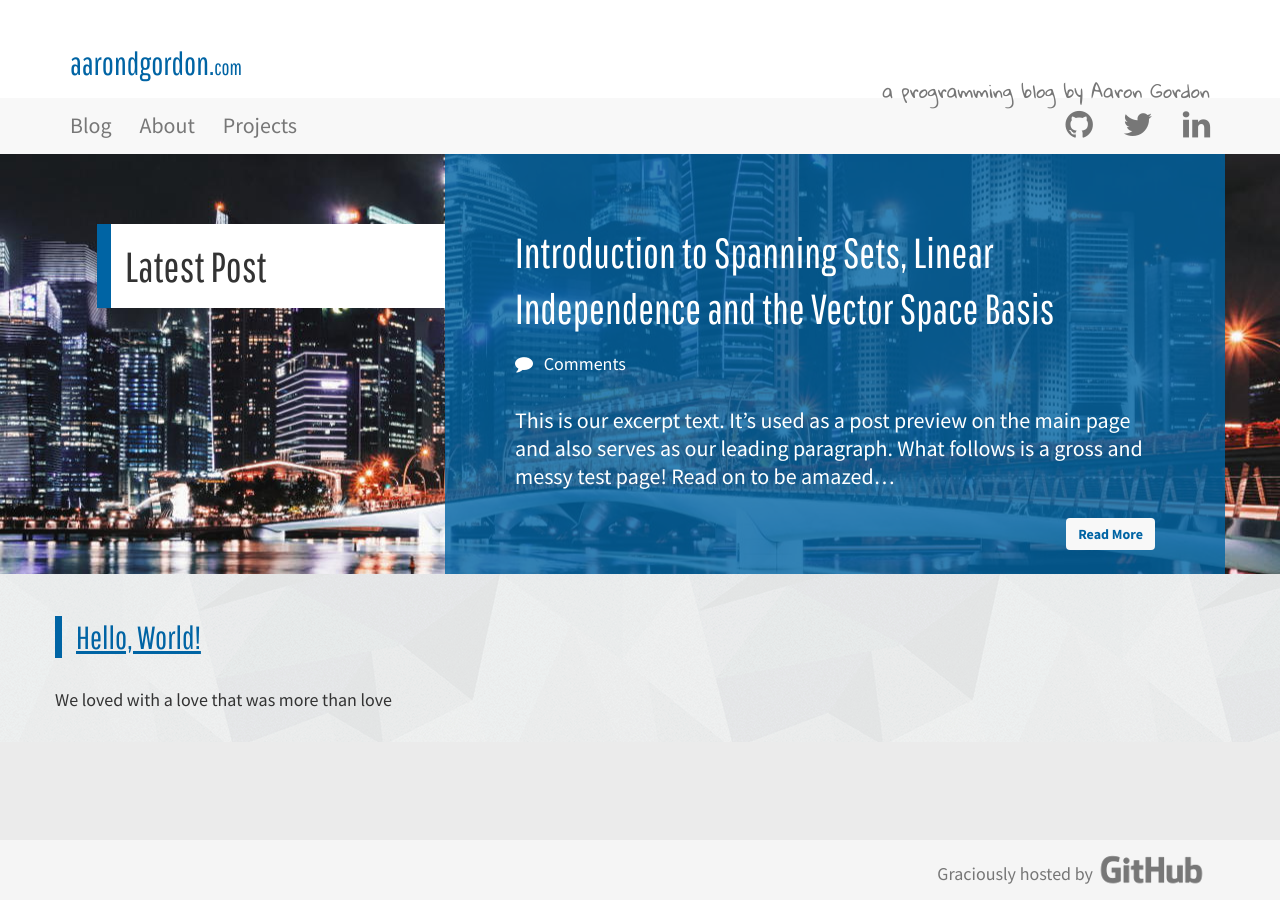
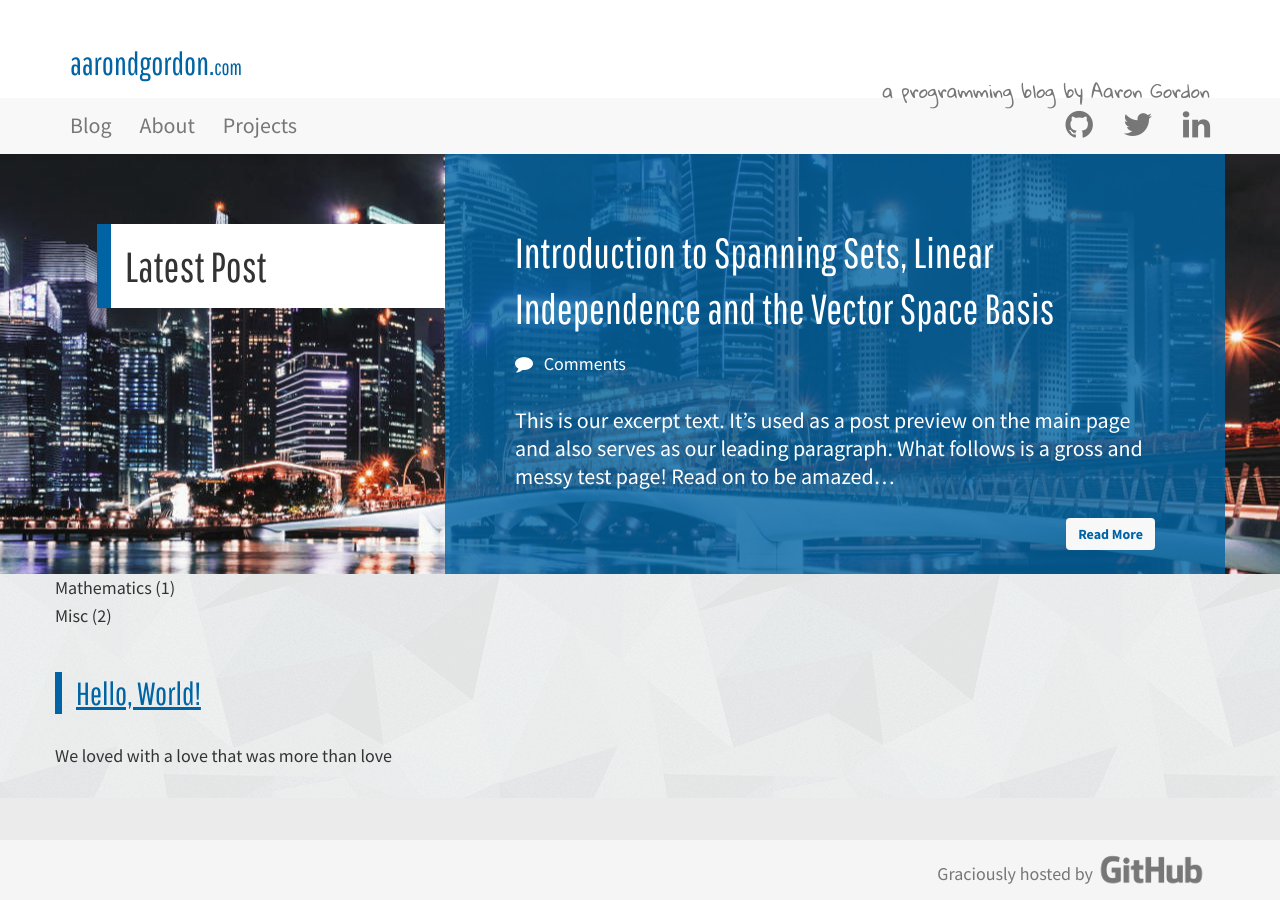
Before and after one commit to aarondgordon/aarondgordon.github.io, a Jekyll site: the page built from index.md, in a window 1280 px wide. Built offline with Jekyll 4.4.1, drawn with Linux system fonts in a browser that asks for light colours; nearby versions of some CDN libraries; comment, search, counter and statistics services are not loaded.

Commit message:
Using tags instead of categories

```diff
--- a/_layouts/home.html
+++ b/_layouts/home.html
@@ -25,8 +25,9 @@ layout: default
 <div class="container-content-wrapper">
   <div class="container no-gutter">
     <div>
-      {% for category in site.categories %}
-        {{ category | first }} ({{ category | last | size }})<br/>
+      {% assign tags=site.tags | sort:[last.size]  %}
+      {% for tag in tags %}
+        {{ tag | first }} ({{ tag | last | size }})<br/>
       {% endfor %}
     </div>
     {% for post in site.posts offset:1 %}
```
